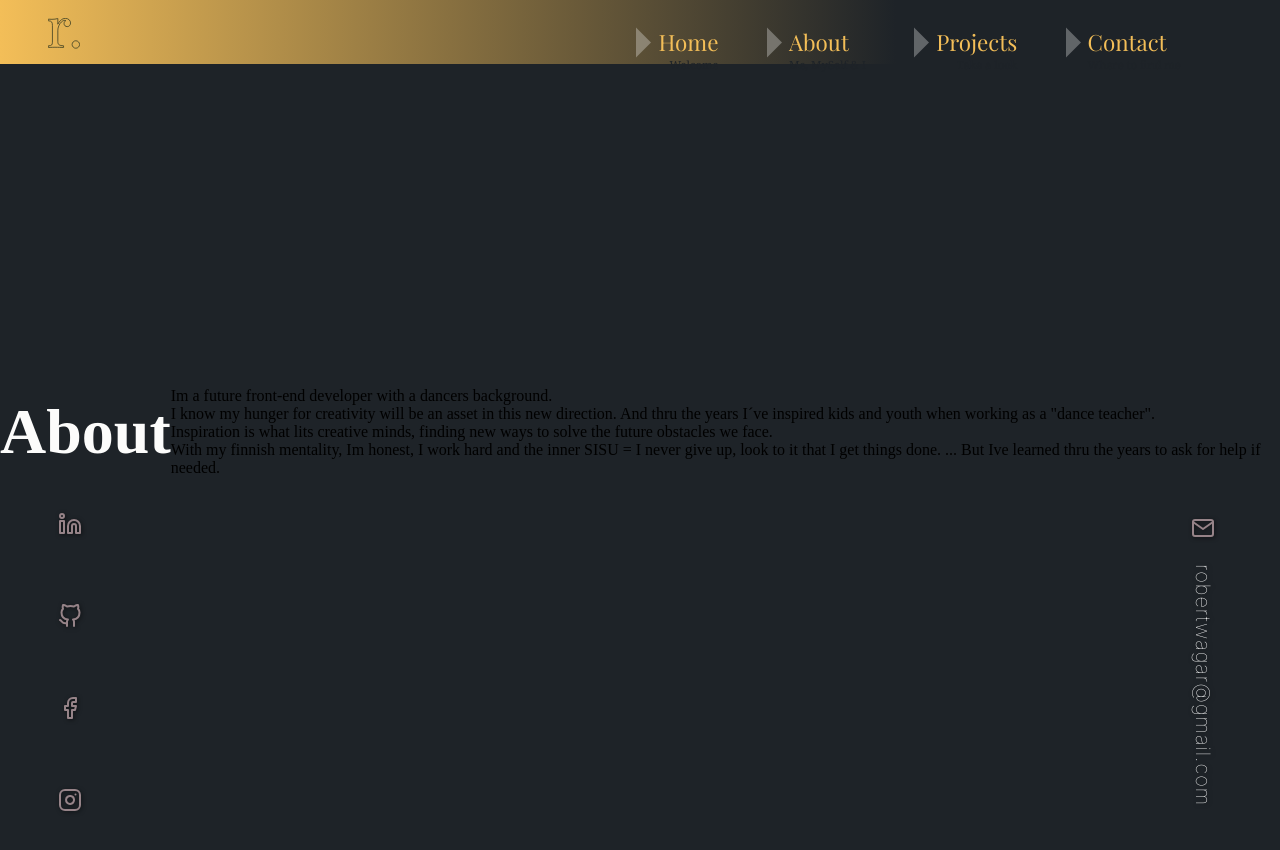
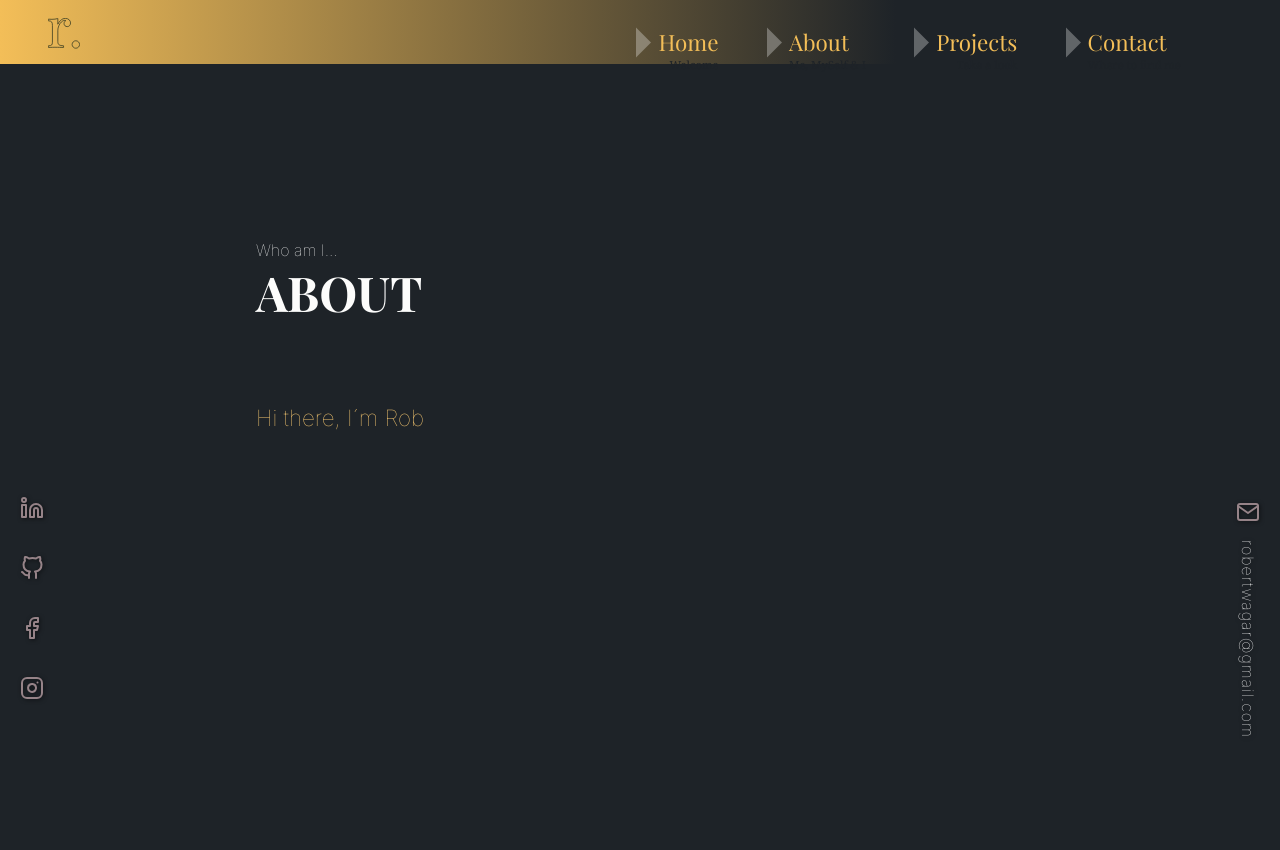
Before and after one commit to robonexx/portfolio_clean_version-main, a React (Create React App) app: page /about in a window 1280 px wide. Shown: the top 850 px of the page. Before the commit the page ends 800 px from the top, so only its background shows below. Built offline with nearby package versions, Linux system fonts and the light colour scheme.

Commit message:
same problem margins and positioning

```diff
--- a/src/components/email/mail.scss
+++ b/src/components/email/mail.scss
@@ -1,7 +1,7 @@
 .mail {
   box-sizing: border-box;
     position: fixed;
-    right: 1vw;
+    right: 0vw;
     top: 60vh;
     height: 42px;
     z-index: 50;
@@ -16,7 +16,7 @@
     z-index: 99;
     transition: all .3s ease-in-out 0s;
     filter: drop-shadow(1px 1px 2px rgba(0,0,0,0.6));
-    margin: 1rem 1.5rem;
+    margin: 0.5rem 1rem;
 
     @media (max-width: 768px) {
       display: none;
@@ -28,7 +28,7 @@
     margin: 0 auto;
     font-weight: 100;
     font-family: 'Inter', sans-serif;
-    font-size: 1.25rem;
+    font-size: 1rem;
     letter-spacing: 1px;
     cursor: pointer;
     transition: all .3s ease-in-out;
@@ -36,7 +36,7 @@
   }
 
   .mail .mail-info .mail-item {
-    margin: 1rem 1.5rem;
+    margin: 0.5rem 0rem;
   }
 
   .mail .mail-info .mail-icon {
--- a/src/components/sidebar/sidebar.scss
+++ b/src/components/sidebar/sidebar.scss
@@ -1,6 +1,6 @@
 .sidebar {
     position: fixed;
-    left: 3vw;
+    left: 0vw;
     top: 60vh;
     width: 42px;
     z-index: 50;
@@ -25,7 +25,7 @@
   }
 
   .sidebar .social .soc-item {
-    margin: 1.75rem 1rem;
+    margin: 0.75rem 1rem;
   }
 
   .sidebar .social .soc-icon {
--- a/src/pages/About/About.js
+++ b/src/pages/About/About.js
@@ -5,8 +5,17 @@ import './about.scss'
 const About = () => {
     return (
         <div className="about">
-           <h1>About</h1>
-            <p>Im a future front-end developer with a dancers background. <br/>I know my hunger for creativity will be an asset in this new direction. And thru the years I´ve inspired kids and youth when working as a "dance teacher". < br/> Inspiration is what lits creative minds, finding new ways to solve the future obstacles we face. <br/> With my finnish mentality, Im honest, I work hard and the inner SISU = I never give up, look to it that I get things done. ... But Ive learned thru the years to ask for help if needed. </p>
+            <div className="about-headline">
+                <small>Who am I...</small>
+            <h1>About</h1>
+            </div>
+
+            <div className="about-section">
+                <h2>
+                    Hi there, I´m Rob
+            </h2>
+            </div>
+
         </div>
      );
 }
--- a/src/pages/About/about.scss
+++ b/src/pages/About/about.scss
@@ -1,16 +1,102 @@
 .about {
     position: relative;
-    margin-top: 8vh;
-    width: 100vw;
+    width: 100%;
+    min-height: 100vh;
+    height: 100%;
+    background-color: transparent;
+    font-family: 'Inter', sans-serif;
+
+}
+
+.about-headline {
+    position: relative;
+    margin: 0 auto;
+    width: 80%;
+    display: block;
+    top: 30vh;
+    left: 10vw;
+    z-index: 10;
+
+    @media (max-width: 960px) {
+        left: 1rem;
+        padding: 0 1rem;
+        width: 80%;
+        left: 0;
+        top: 20vh;
+    }
+
+    small {
+        font-size: 1rem;
+        color: #fcfcfb;
+        font-weight: 100;
+
+        @media (max-width: 960px) {
+            font-size: 1em;
+        }
+    }
+
+    h1 {
+
+        font-size: 3rem;
+        color: #fcfcfb;
+        text-transform: uppercase;
+        transition: transform 1s ease;
+        font-family: 'Playfair Display', sans-serif;
+        cursor: pointer;
+
+        @media (max-width: 960px) {
+            font-size: 2rem;
+        }
+    }
+}
+.about-section {
+    position: relative;
+    top: 40vh;
+    text-align: left;
+    width: 60%;
+    margin: 0 auto;
     height: 92vh;
-    display: flex;
-    align-items: center;
-    justify-content: center;
+    color: #f3c56f;
+
+    @media (max-width: 960px) {
+        top: 30vh;
+        padding: 0 2rem;
+        width: 80%;
+        left: 0;
+        margin: 0 auto;
+
+    }
 
 
-    h1 {
-        font-size: 4rem;
-        color: #FCFCFB;
-        margin: auto;
+    h2 {
+        font-size: 1.4rem;
+        font-weight: 100;
+
+        @media (max-width: 960px) {
+            font-size: 1.2rem;
+        }
+
+        b {
+            font-size: 2rem;
+            color: #fcfcfb;
+            @media (max-width: 960px) {
+                font-size: 1.6rem;
+            }
+        }
+
+        small {
+            unicode-bidi:bidi-override;
+            direction:rtl;
+            font-size: 2rem;
+            font-weight: 800;
+            text-shadow: 0 1px 2px rgba(0,0,0,0.4);
+            color: #fcfcfb;
+            @media (max-width: 960px) {
+                font-size: 1.6rem;
+            }
+        }
+
     }
+
+
 }
```
